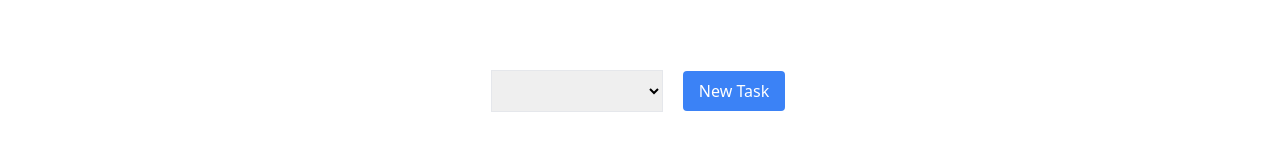
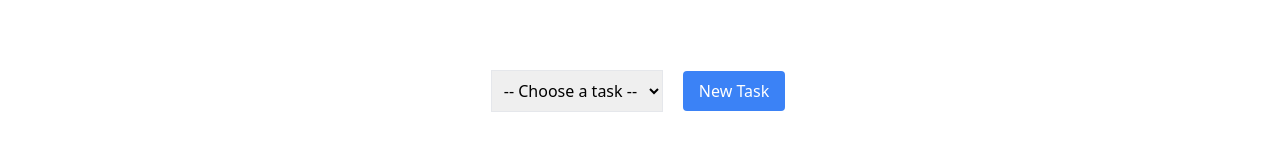
Before and after one commit to shevkenov/timer-app, a Next.js app: page / in a window 1280 px wide. Shown: the part 295-457 px from the top of the page. Built offline with nearby package versions, Linux system fonts and the light colour scheme.

Commit message:
add: Timer component

```diff
--- a/src/components/Taskbar.js
+++ b/src/components/Taskbar.js
@@ -1,4 +1,5 @@
-import React, { useState, useId } from "react";
+import React, { useState } from "react";
+import { useRouter } from "next/router";
 import { useUserContext } from "../context/userContext";
 import postFormData from "../utils/formData";
 import Button from "./Button";
@@ -7,11 +8,27 @@ import { Input } from "./layout/Form";
 const Taskbar = ({ tasks, addTask }) => {
   const [newTask, setNewTask] = useState("");
   const [isNewTaskEnabled, setIsNewTaskEnabled] = useState(false);
+  const [taskChoosen, setTaskChoozen] = useState("-- Choose a task --")
   const {user} = useUserContext();
+  const router = useRouter();
 
   const handleChange = (e) => {
     setNewTask(e.target.value);
   };
+
+  const handleSelect = (e) => {
+    if(!e.target.value) return;
+
+    setTaskChoozen(e.target.value);
+  }
+
+  const handleClick = () => {
+    if(!user){
+      router.push("/login");
+      return;
+    }
+    setIsNewTaskEnabled(true);
+  }
 
   const addNewTask = async() => {
     const token = localStorage.getItem("token");
@@ -32,14 +49,14 @@ const Taskbar = ({ tasks, addTask }) => {
     <div>
       {!isNewTaskEnabled ? (
         <>
-          <select className="mr-4 p-2 border" name="task" id="task">
-            <option disabled hidden value="">
+          <select className="mr-4 p-2 border" name="task" id="task" value={taskChoosen} onChange={handleSelect}>
+            <option value="">
               -- Choose a task --
             </option>
             {tasks.length &&
               tasks.map((task) => {
                 return (
-                  <option key={task.id} value={task.task_name}>
+                  <option key={task.id} value={task.id}>
                     {task.task_name}
                   </option>
                 );
@@ -49,7 +66,7 @@ const Taskbar = ({ tasks, addTask }) => {
           <Button
             color="primary"
             extraClasses="mx-1"
-            handleClick={() => setIsNewTaskEnabled(true)}
+            handleClick={handleClick}
           >
             New Task
           </Button>
--- /dev/null
+++ b/src/components/Timer.js
@@ -0,0 +1,16 @@
+import React from 'react'
+import useTimer from '../hooks/useTimer'
+import Button from './Button';
+import formatTimer from '../utils/formatTimer';
+
+const Timer = () => {
+    const {seconds, minutes, hours, pauseTimer, timerOn} = useTimer();
+  return (
+      <div className='text-center'>
+          <div className='text-center px-6 py-8 text-5xl border-2 border-black rounded-lg mt-6'>{`${formatTimer(hours)}:${formatTimer(minutes)}:${formatTimer(seconds)}`}</div>
+          <Button color="primary" extraClasses="mt-4" handleClick={pauseTimer}>{timerOn ? "Stop" : "Start"}</Button>
+      </div>
+  )
+}
+
+export default Timer
--- a/src/components/layout/Navbar.js
+++ b/src/components/layout/Navbar.js
@@ -1,12 +1,15 @@
 import Link from "next/link";
+import { useTaskContext } from "../../context/tasksContext";
 import { useUserContext } from "../../context/userContext";
 
 const Navbar = () => {
   const { user, setUser } = useUserContext();
+  const {tasks, setTaskList} = useTaskContext();
 
   const handleLogout = () => {
     localStorage.removeItem("token");
     setUser("");
+    setTaskList([]);
   };
   return (
     <header className="flex justify-between items-center bg-green-600 text-white py-4 px-4">
```
